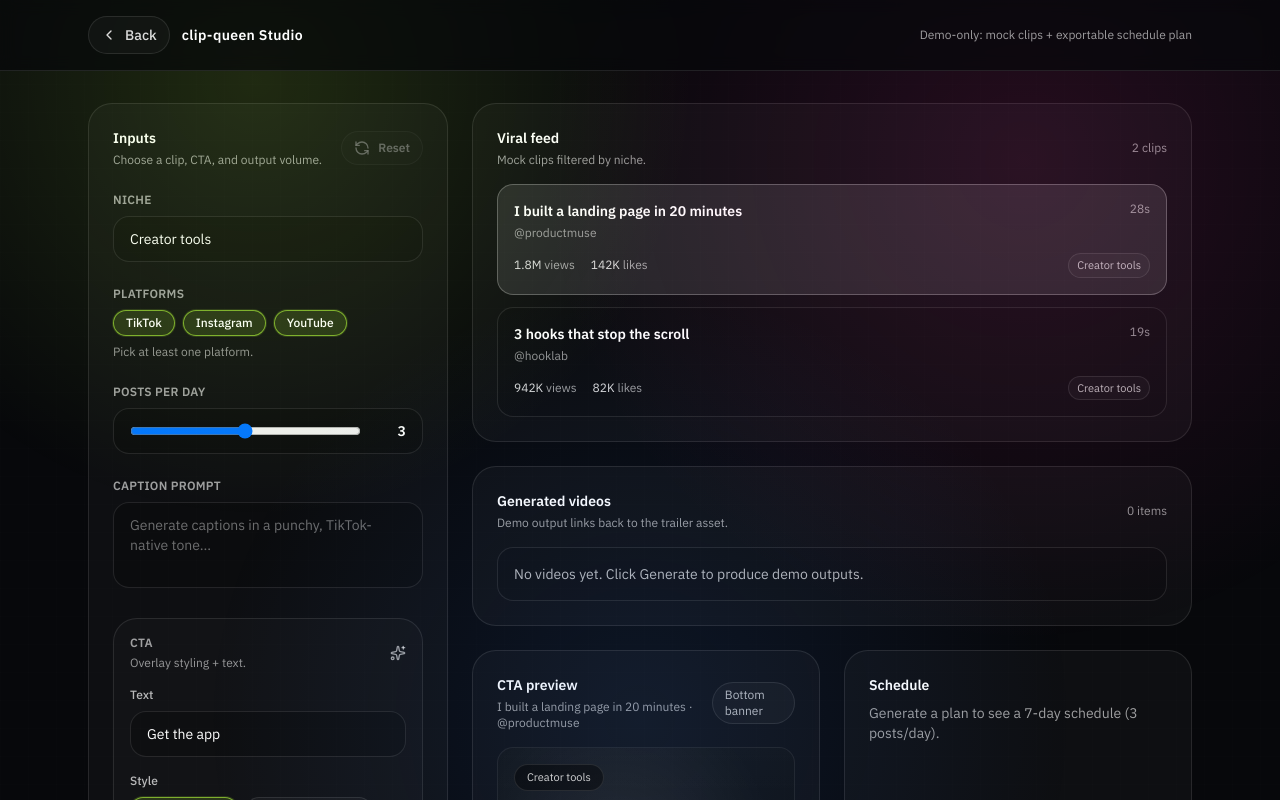
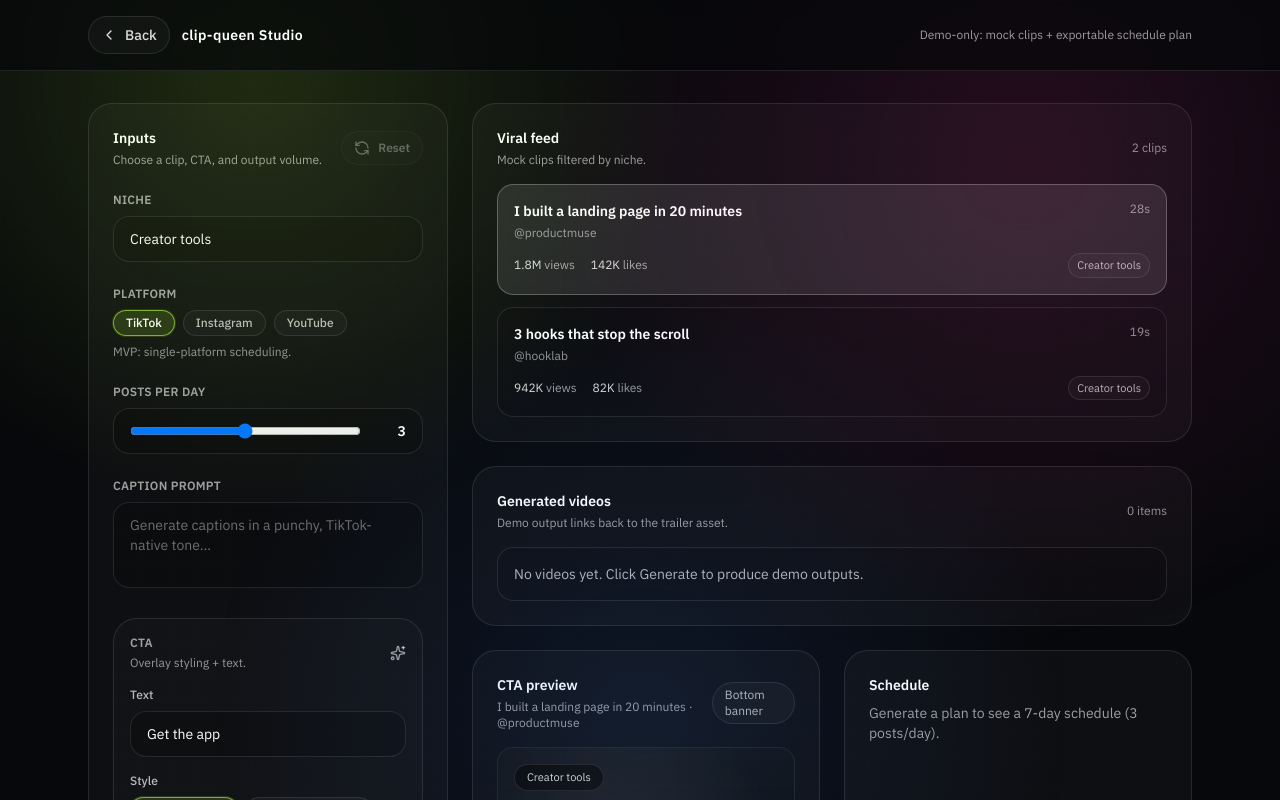
Before and after one commit to admud/clip-queen, a Next.js app: page /studio in a window 1280 px wide. Shown: the top 800 px of the page. Built offline with nearby package versions, Linux system fonts and the light colour scheme.

Commit message:
feat: Reorganize Code for Deployment
Co-authored-by: traeagent <traeagent@users.noreply.github.com>

```diff
--- a/src/components/StudioApp.tsx
+++ b/src/components/StudioApp.tsx
@@ -17,7 +17,7 @@ import type { CtaStyle, GenerateInput, GeneratedVideo, Platform, ScheduleItem }
 export function StudioApp() {
   const [niche, setNiche] = useState<string>(niches[0] ?? "Creator tools");
   const [prompt, setPrompt] = useState<string>("");
-  const [platforms, setPlatforms] = useState<Platform[]>(["tiktok", "instagram", "youtube"]);
+  const [platform, setPlatform] = useState<Platform>("tiktok");
   const [postsPerDay, setPostsPerDay] = useState<number>(3);
   const [selectedClipId, setSelectedClipId] = useState<string>(mockClips[0]?.id ?? "");
   const [ctaText, setCtaText] = useState<string>("Get the app");
@@ -37,14 +37,14 @@ export function StudioApp() {
   const input: GenerateInput = useMemo(
     () => ({
       niche,
-      platforms,
+      platforms: [platform],
       postsPerDay: clampPostsPerDay(postsPerDay),
       clipId: selectedClip?.id ?? "",
       cta: { text: ctaText, style: ctaStyle },
       prompt,
       ctaPrompt,
     }),
-    [ctaPrompt, ctaStyle, ctaText, niche, platforms, postsPerDay, prompt, selectedClip?.id],
+    [ctaPrompt, ctaStyle, ctaText, niche, platform, postsPerDay, prompt, selectedClip?.id],
   );
 
   return (
@@ -81,11 +81,8 @@ export function StudioApp() {
             }}
             prompt={prompt}
             onPromptChange={(v) => setPrompt(v)}
-            platforms={platforms}
-            onPlatformsChange={(next) => {
-              if (!next.length) return;
-              setPlatforms(next);
-            }}
+            platform={platform}
+            onPlatformChange={(next) => setPlatform(next)}
             postsPerDay={postsPerDay}
             onPostsPerDayChange={(v) => setPostsPerDay(v)}
             ctaText={ctaText}
@@ -95,11 +92,11 @@ export function StudioApp() {
             ctaPrompt={ctaPrompt}
             onCtaPromptChange={(v) => setCtaPrompt(v)}
             isGenerating={isGenerating}
-            canGenerate={Boolean(selectedClip?.id) && platforms.length > 0}
+            canGenerate={Boolean(selectedClip?.id)}
             hasSchedule={Boolean(schedule?.length)}
             hasVideos={Boolean(videos?.length)}
             onGenerate={async () => {
-              if (!selectedClip?.id || platforms.length === 0) return;
+              if (!selectedClip?.id) return;
               setIsGenerating(true);
               try {
                 const res = await fetch("/api/generate", {
--- a/src/components/studio/InputsPanel.tsx
+++ b/src/components/studio/InputsPanel.tsx
@@ -10,8 +10,8 @@ type Props = {
   onNicheChange: (value: string) => void;
   prompt: string;
   onPromptChange: (value: string) => void;
-  platforms: Platform[];
-  onPlatformsChange: (value: Platform[]) => void;
+  platform: Platform;
+  onPlatformChange: (value: Platform) => void;
   postsPerDay: number;
   onPostsPerDayChange: (value: number) => void;
   ctaText: string;
@@ -53,35 +53,6 @@ function TogglePill({
     >
       {label}
     </button>
-  );
-}
-
-function CheckboxPill({
-  checked,
-  label,
-  onCheckedChange,
-}: {
-  checked: boolean;
-  label: string;
-  onCheckedChange: (checked: boolean) => void;
-}) {
-  return (
-    <label
-      className={[
-        "cursor-pointer select-none rounded-full border px-3 py-1 text-xs font-medium transition",
-        checked
-          ? "border-[#B6FF3B]/60 bg-[#B6FF3B]/15 text-white shadow-[0_0_0_1px_rgba(182,255,59,0.14)]"
-          : "border-white/10 bg-white/[0.03] text-white/70 hover:border-white/20 hover:bg-white/[0.06]",
-      ].join(" ")}
-    >
-      <input
-        type="checkbox"
-        checked={checked}
-        onChange={(e) => onCheckedChange(e.target.checked)}
-        className="sr-only"
-      />
-      {label}
-    </label>
   );
 }
 
@@ -127,25 +98,18 @@ export function InputsPanel(props: Props) {
         </div>
 
         <div>
-          <div className="text-xs font-semibold uppercase tracking-wide text-white/60">Platforms</div>
+          <div className="text-xs font-semibold uppercase tracking-wide text-white/60">Platform</div>
           <div className="mt-2 flex flex-wrap gap-2">
             {allPlatforms.map((p) => (
-              <CheckboxPill
+              <TogglePill
                 key={p}
-                checked={props.platforms.includes(p)}
+                active={props.platform === p}
                 label={platformLabel[p]}
-                onCheckedChange={(checked) => {
-                  const next = checked
-                    ? props.platforms.includes(p)
-                      ? props.platforms
-                      : [...props.platforms, p]
-                    : props.platforms.filter((x) => x !== p);
-                  props.onPlatformsChange(next);
-                }}
+                onClick={() => props.onPlatformChange(p)}
               />
             ))}
           </div>
-          <div className="mt-2 text-xs text-white/55">Pick at least one platform.</div>
+          <div className="mt-2 text-xs text-white/55">MVP: single-platform scheduling.</div>
         </div>
 
         <div>
```
